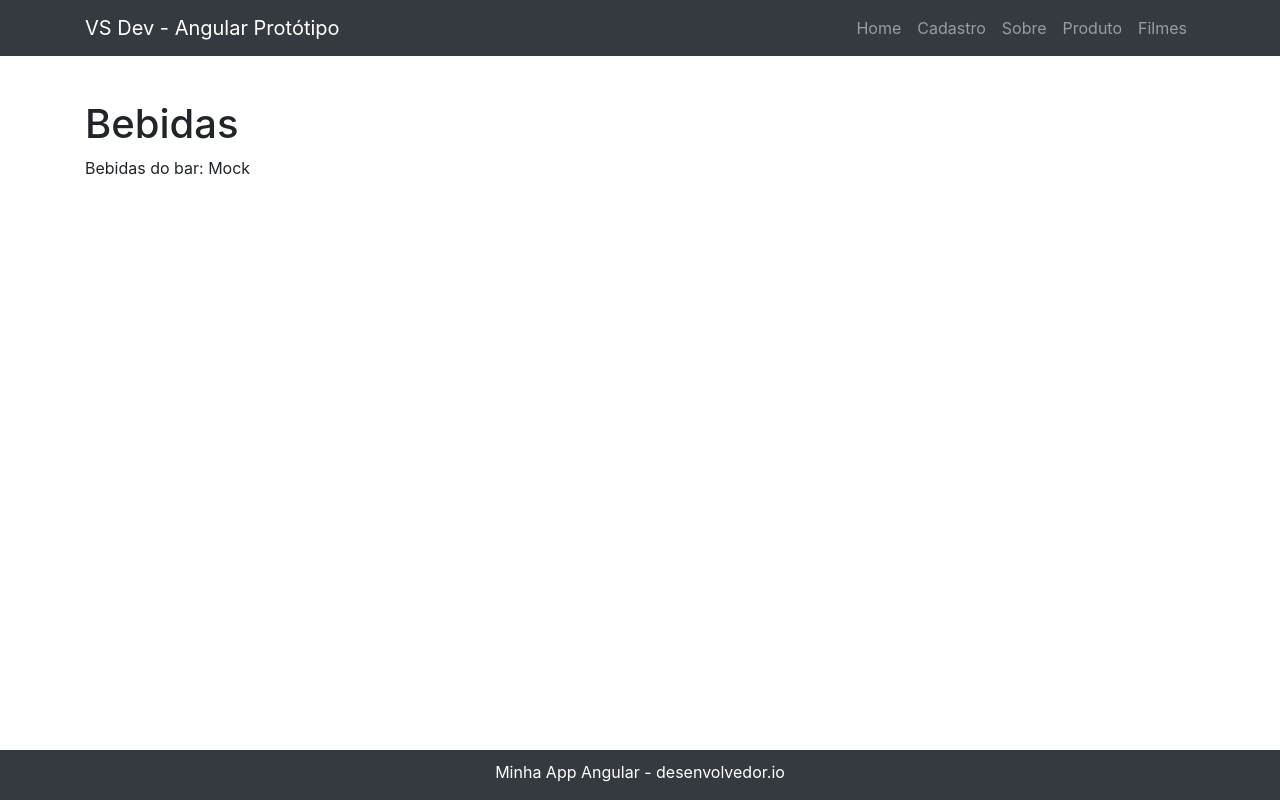
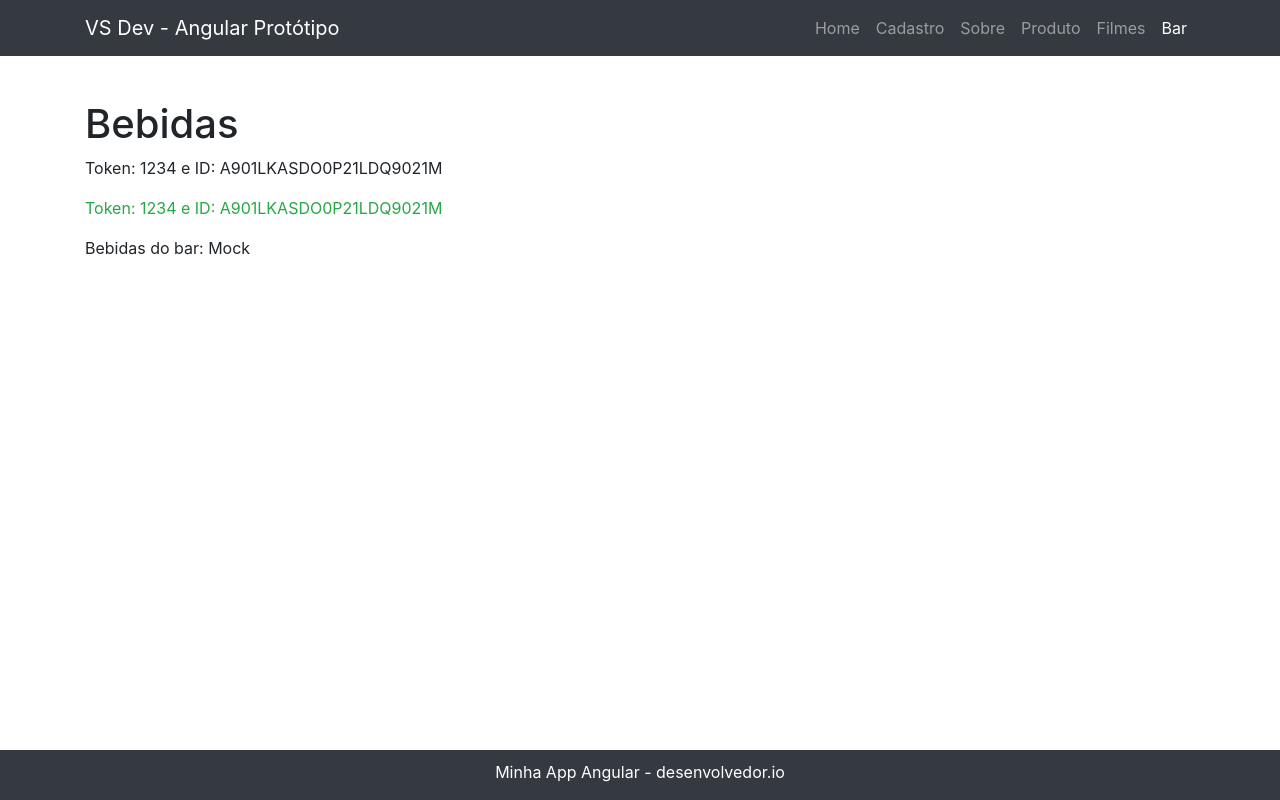
Before and after one commit to victorssr/angular-reactive-forms, an Angular app: page /bar in a window 1280 px wide. Built offline with nearby package versions, Linux system fonts and the light colour scheme; what angular2-text-mask, js-brasil, ng-brazil, ng2-validation would draw is missing.

Commit message:
Using InjectionToken between Modules

```diff
--- a/src/app/app.module.ts
+++ b/src/app/app.module.ts
@@ -45,7 +45,10 @@ import { BarModule } from './demos/bar-di-zones/bar.module';
     TextMaskModule,
     NavegacaoModule,
     AppRoutingModule,
-    BarModule
+    BarModule.forRoot({
+      unidadeId: 1234,
+      unidadeToken: 'A901LKASDO0P21LDQ9021M'
+    })
   ],
   providers: [
     AuthAppGuard,
--- a/src/app/demos/bar-di-zones/bar-di-zones.component.html
+++ b/src/app/demos/bar-di-zones/bar-di-zones.component.html
@@ -1,6 +1,8 @@
 <div class="container main-container">
     <h1>Bebidas</h1>
     <div>
+        <p>Token: {{ manualToken.unidadeId }} e ID: {{ manualToken.unidadeToken }}</p>
+        <p class="text-success">Token: {{ token.unidadeId }} e ID: {{ token.unidadeToken }}</p>
         <p>Bebidas do bar: {{ barBebida1 }}</p>
     </div>
 </div>
--- a/src/app/demos/bar-di-zones/bar-di-zones.component.ts
+++ b/src/app/demos/bar-di-zones/bar-di-zones.component.ts
@@ -1,5 +1,6 @@
-import { Component, OnInit } from '@angular/core';
+import { Component, OnInit, Inject, InjectionToken } from '@angular/core';
 import { BarService, BarServiceMock } from './bar.service';
+import { BarUnidadeConfig, BAR_UNIDADE_CONFIG } from './bar.config';
 
 @Component({
   selector: 'app-bar-di-zones',
@@ -10,11 +11,19 @@ import { BarService, BarServiceMock } from './bar.service';
 })
 export class BarDiZonesComponent implements OnInit {
 
+  manualToken: BarUnidadeConfig;
+  token: BarUnidadeConfig;
   barBebida1: string;
 
-  constructor(private barService: BarService) { }
+  constructor(
+    private barService: BarService,
+    @Inject('ConfigManualUnidade') private configManual: BarUnidadeConfig,
+    @Inject(BAR_UNIDADE_CONFIG) private config: BarUnidadeConfig
+  ) { }
 
   ngOnInit(): void {
     this.barBebida1 = this.barService.obterBebidas();
+    this.manualToken = this.configManual;
+    this.token = this.config;
   }
 }
--- /dev/null
+++ b/src/app/demos/bar-di-zones/bar.config.ts
@@ -0,0 +1,8 @@
+import { InjectionToken } from "@angular/core";
+
+export interface BarUnidadeConfig {
+    unidadeId: number,
+    unidadeToken: string
+}
+
+export const BAR_UNIDADE_CONFIG = new InjectionToken<BarUnidadeConfig>('BAR_UNIDADE_CONFIG');
--- a/src/app/demos/bar-di-zones/bar.module.ts
+++ b/src/app/demos/bar-di-zones/bar.module.ts
@@ -1,7 +1,8 @@
-import { NgModule } from "@angular/core";
+import { NgModule, ModuleWithProviders } from "@angular/core";
 import { CommonModule } from "@angular/common";
 import { BarDiZonesComponent } from "./bar-di-zones.component";
 import { BarService } from "./bar.service";
+import { BarUnidadeConfig, BAR_UNIDADE_CONFIG } from "./bar.config";
 
 @NgModule({
     declarations: [
@@ -17,4 +18,16 @@ import { BarService } from "./bar.service";
         BarService
     ]
 })
-export class BarModule { }
+export class BarModule {
+
+    static forRoot(config: BarUnidadeConfig): ModuleWithProviders<BarModule> {
+        return {
+            ngModule: BarModule,
+            providers: [
+                { provide: 'ConfigManualUnidade', useValue: config },
+                { provide: BAR_UNIDADE_CONFIG, useValue: config }
+            ]
+        }
+    }
+
+}
--- a/src/app/navegacao/menu/menu.component.ts
+++ b/src/app/navegacao/menu/menu.component.ts
@@ -33,6 +33,11 @@ export class MenuComponent {
       link: '/filmes',
       admin: false,
       exact: false
+    }, {
+      name: 'Bar',
+      link: '/bar',
+      admin: false,
+      exact: false
     }
   ];
 
```
